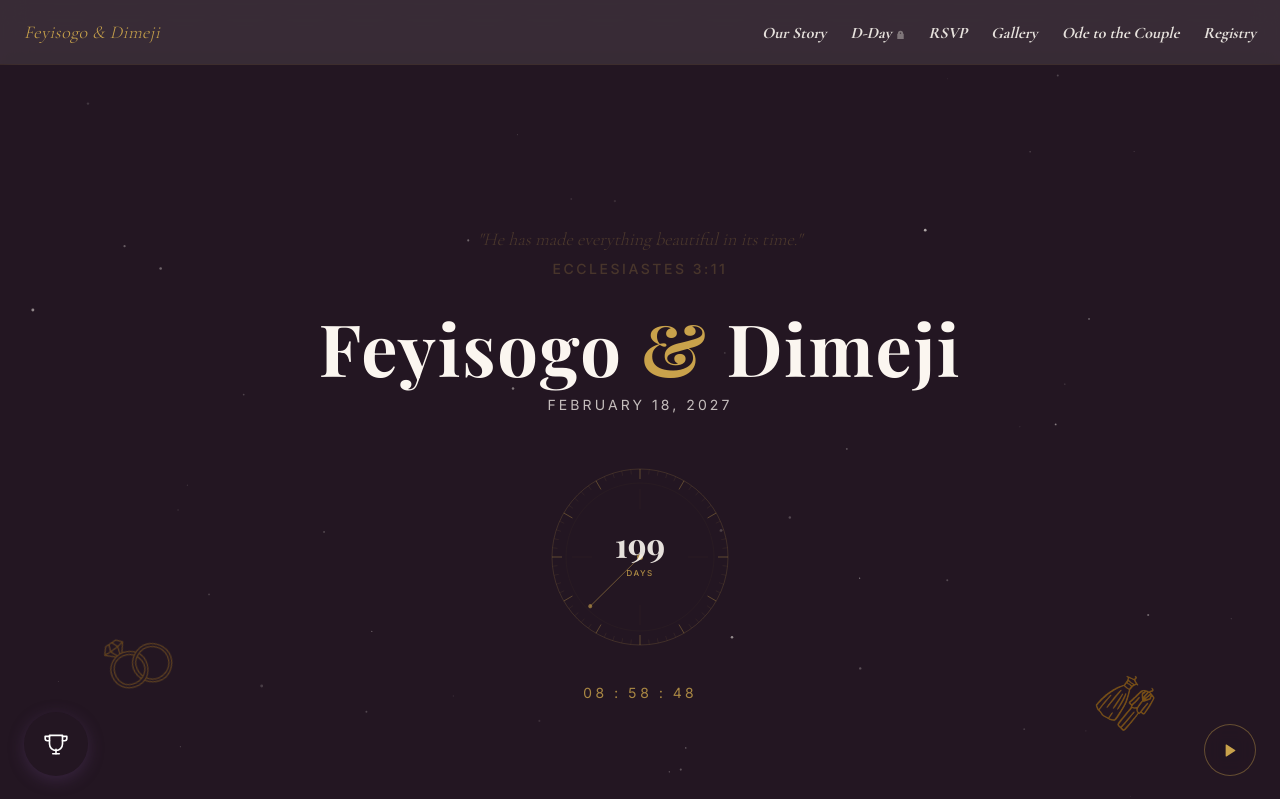
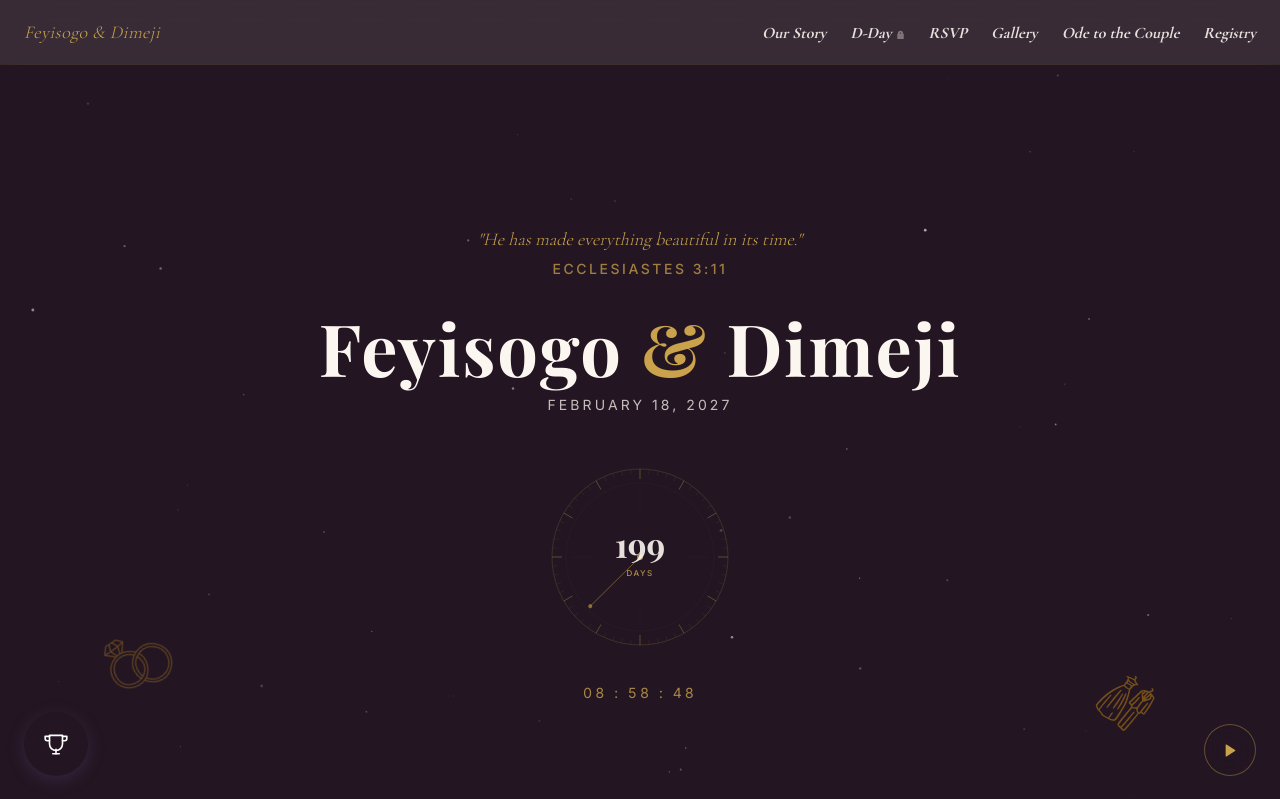
Before and after one commit to Dime1/Dimeyi-Website, a Next.js app: page / in a window 1280 px wide. Shown: the top 799 px of the page. Built offline with nearby package versions, Linux system fonts and the light colour scheme; a web font is replaced by a local one.

Commit message:
fix: make Ecclesiastes 3:11 verse fully visible on hero page
Raised verse opacity from 0.3 to 1.0 at page load and removed
text-gold/80 transparency so the verse is clearly readable.

```diff
--- a/features/hero/HeroSection.tsx
+++ b/features/hero/HeroSection.tsx
@@ -31,7 +31,7 @@ export function HeroSection() {
     target:  heroRef,
     offset: ['start start', 'end start'],
   })
-  const verseOpacity = useTransform(scrollYProgress, [0, 0.7], [0.3, 0])
+  const verseOpacity = useTransform(scrollYProgress, [0, 0.7], [1, 0])
 
   return (
     <section
@@ -61,7 +61,7 @@ export function HeroSection() {
         {/* Verse watermark */}
         <motion.p
           style={{ opacity: reduced ? 0.2 : verseOpacity }}
-          className="font-script italic text-gold/80 text-base md:text-lg max-w-md leading-relaxed"
+          className="font-script italic text-gold text-base md:text-lg max-w-md leading-relaxed"
           aria-label={`${VERSES.hero.text} — ${VERSES.hero.ref}`}
         >
           {VERSES.hero.text}
```
